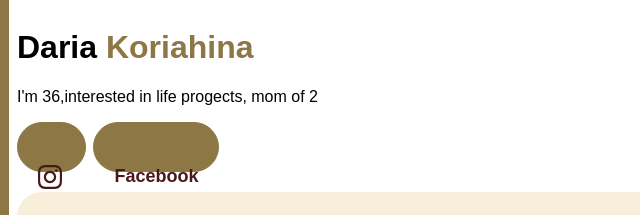
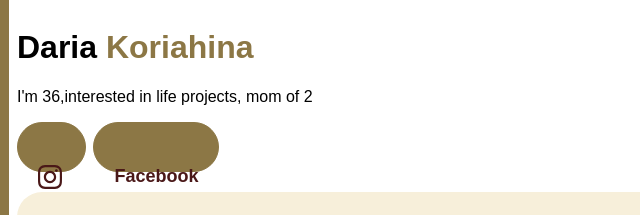
Before and after one commit to DashaKor-na/DashaKor-na.github.io, a plain HTML site: page index.html in a window 1280 px wide. Shown: the top 215 px of the page, 191-831 px from the left. Drawn offline with Linux system fonts and the light colour scheme.

Commit message:
edit paragraph

```diff
--- a/index.html
+++ b/index.html
@@ -11,7 +11,7 @@
 <body>
  <div class="outer">
         <h1 id="go-to-about"> Daria <span>Koriahina</span> </h1>
-            <p>I'm 36,interested in life progects, mom of 2 </p>
+            <p>I'm 36,interested in life projects, mom of 2 </p>
    <button class="button shadow"><a href="https://www.instagram.com/dashakoryagina/"></a>
    <svg xmlns="http://www.w3.org/2000/svg" width="24" height="24" viewBox="0 0 24 24"><path d="M12 2.163c3.204 0 3.584.012 4.85.07 3.252.148 4.771 1.691 4.919 4.919.058 1.265.069 1.645.069 4.849 0 3.205-.012 3.584-.069 4.849-.149 3.225-1.664 4.771-4.919 4.919-1.266.058-1.644.07-4.85.07-3.204 0-3.584-.012-4.849-.07-3.26-.149-4.771-1.699-4.919-4.92-.058-1.265-.07-1.644-.07-4.849 0-3.204.013-3.583.07-4.849.149-3.227 1.664-4.771 4.919-4.919 1.266-.057 1.645-.069 4.849-.069zm0-2.163c-3.259 0-3.667.014-4.947.072-4.358.2-6.78 2.618-6.98 6.98-.059 1.281-.073 1.689-.073 4.948 0 3.259.014 3.668.072 4.948.2 4.358 2.618 6.78 6.98 6.98 1.281.058 1.689.072 4.948.072 3.259 0 3.668-.014 4.948-.072 4.354-.2 6.782-2.618 6.979-6.98.059-1.28.073-1.689.073-4.948 0-3.259-.014-3.667-.072-4.947-.196-4.354-2.617-6.78-6.979-6.98-1.281-.059-1.69-.073-4.949-.073zm0 5.838c-3.403 0-6.162 2.759-6.162 6.162s2.759 6.163 6.162 6.163 6.162-2.759 6.162-6.163c0-3.403-2.759-6.162-6.162-6.162zm0 10.162c-2.209 0-4-1.79-4-4 0-2.209 1.791-4 4-4s4 1.791 4 4c0 2.21-1.791 4-4 4zm6.406-11.845c-.796 0-1.441.645-1.441 1.44s.645 1.44 1.441 1.44c.795 0 1.439-.645 1.439-1.44s-.644-1.44-1.439-1.44z"/></svg>
    </button>
```
